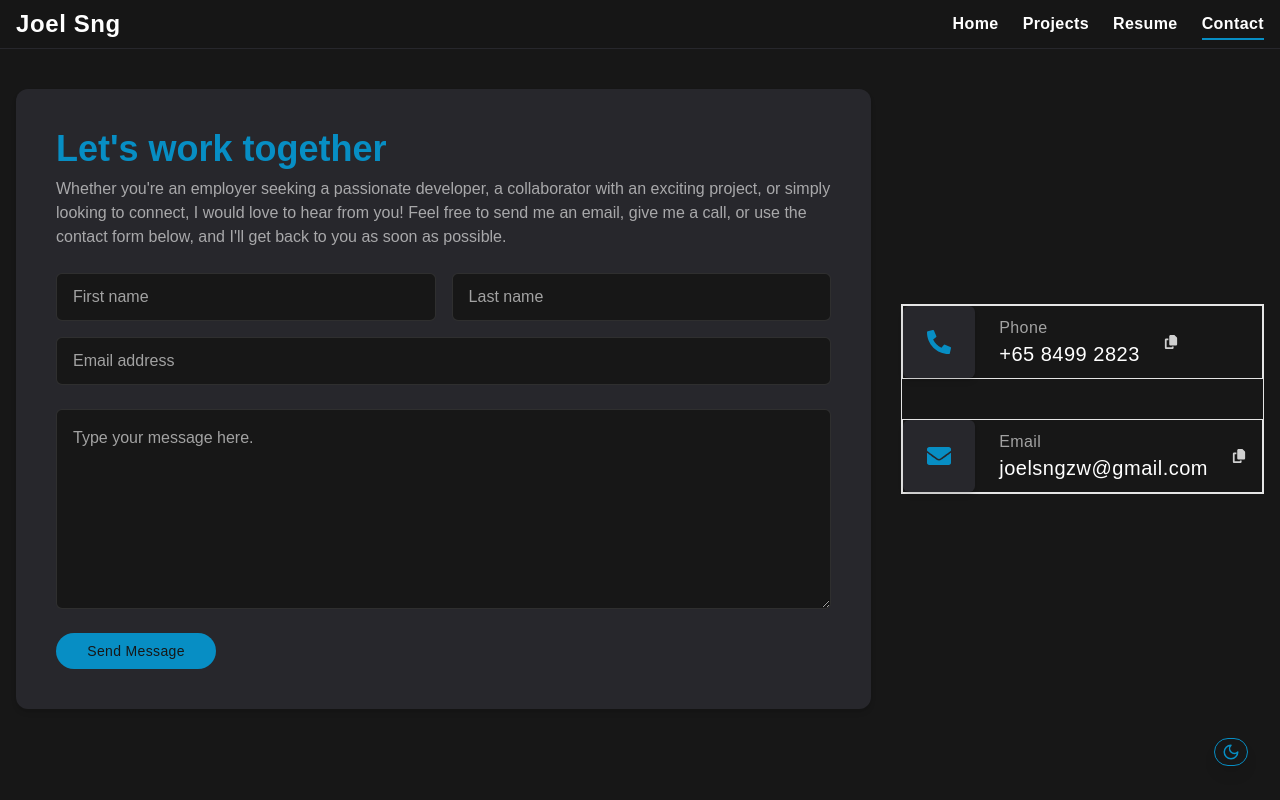
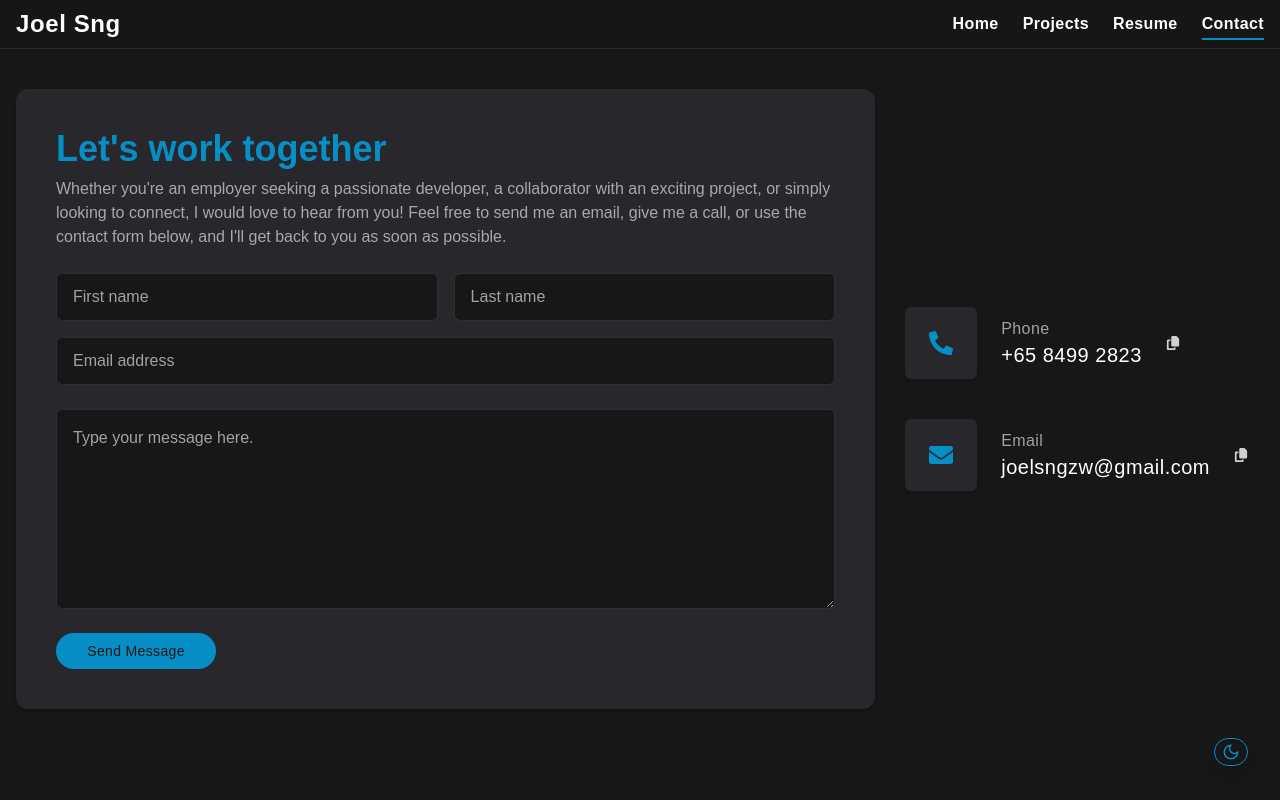
Before and after one commit to JoelSngZhenWei/portfolio_joel, a Next.js app in the folder portfolio_joel_1/: page /contact in a window 1280 px wide. Built offline with nearby package versions, Linux system fonts and the light colour scheme.

Commit message:
copy button

```diff
--- a/portfolio_joel_1/app/contact/page.tsx
+++ b/portfolio_joel_1/app/contact/page.tsx
@@ -152,10 +152,10 @@ export default function Contact() {
 
             {/* info */}
             <div className="flex-1 flex items-center lg:justify-end order-1 lg:order-none mb-4 lg:mb-0 ">
-              <ul className="grid grid-cols-2 lg:grid-cols-none lg:grid-rows-2 gap-2 border lg:gap-10 justify-center">
+              <ul className="grid grid-cols-2 lg:grid-cols-none lg:grid-rows-2 gap-2 lg:gap-10 justify-center">
                 {info.map((item, index) => {
                   return (
-                    <li key={index} className="border flex items-center gap-3 lg:gap-6 ">
+                    <li key={index} className="flex items-center gap-1.5 lg:gap-6 ">
                       <div className="w-[30px] h-[30px] lg:w-[72px] lg:h-[72px] bg-secondary text-accent rounded-md flex items-center justify-center shadow-md">
                         <div className="text-xs lg:text-2xl">{item.icon}</div>
                       </div>
```
